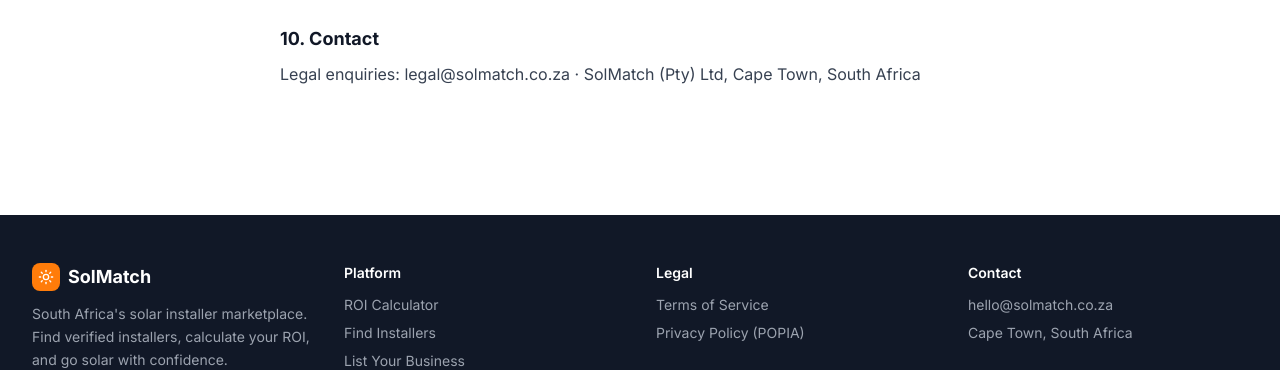
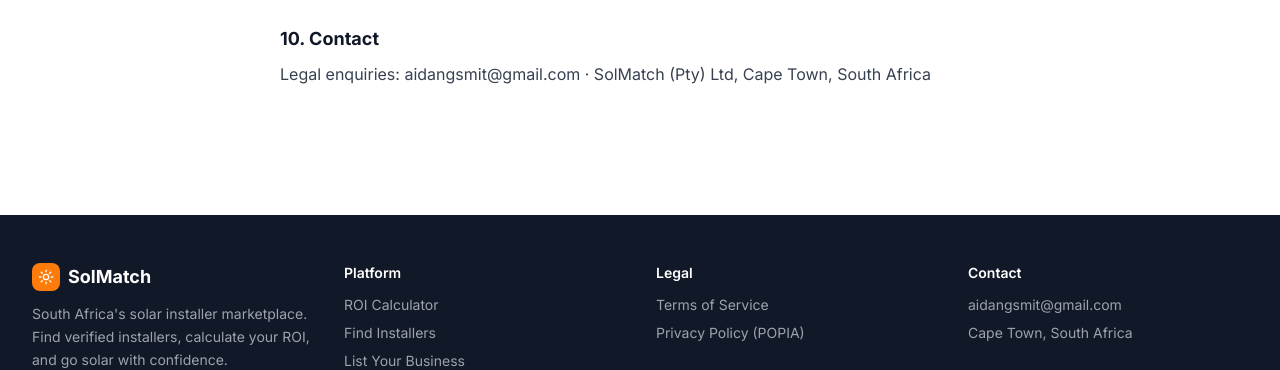
Before and after one commit to Aidangsm/SolMatch, a React (Vite) app in the folder frontend/: page /terms in a window 1280 px wide. Shown: the part 1634-2004 px from the top of the page. Built offline with nearby package versions, Linux system fonts and the light colour scheme; the HTML template or start-up script is replaced by a standard one.

Commit message:
Update contact emails to aidangsmit@gmail.com

```diff
--- a/frontend/src/components/Footer.tsx
+++ b/frontend/src/components/Footer.tsx
@@ -36,7 +36,7 @@
           <div>
             <h4 className="text-white font-semibold mb-3 text-sm">Contact</h4>
             <ul className="space-y-2 text-sm">
-              <li>hello@solmatch.co.za</li>
+              <li><a href="mailto:aidangsmit@gmail.com" className="hover:text-white transition-colors">aidangsmit@gmail.com</a></li>
               <li>Cape Town, South Africa</li>
             </ul>
           </div>
--- a/frontend/src/pages/Privacy.tsx
+++ b/frontend/src/pages/Privacy.tsx
@@ -11,7 +11,7 @@
       <div className="space-y-6 text-gray-700 leading-relaxed">
         <section>
           <h2 className="text-lg font-bold text-gray-900 mb-2">1. Responsible Party</h2>
-          <p>SolMatch (Pty) Ltd ("SolMatch") is the responsible party under POPIA for personal information collected through the SolMatch Platform. Contact our Information Officer at: privacy@solmatch.co.za</p>
+          <p>SolMatch (Pty) Ltd ("SolMatch") is the responsible party under POPIA for personal information collected through the SolMatch Platform. Contact our Information Officer at: aidangsmit@gmail.com</p>
         </section>
 
         <section>
@@ -78,7 +78,7 @@
 
         <section>
           <h2 className="text-lg font-bold text-gray-900 mb-2">10. Contact the Information Officer</h2>
-          <p>For any privacy-related requests or complaints: <strong>privacy@solmatch.co.za</strong><br />
+          <p>For any privacy-related requests or complaints: <strong>aidangsmit@gmail.com</strong><br />
           SolMatch (Pty) Ltd, Cape Town, Western Cape, South Africa</p>
           <p className="mt-2 text-sm">Information Regulator of South Africa: <strong>inforeg.org.za</strong> · complaints.IR@justice.gov.za</p>
         </section>
--- a/frontend/src/pages/Terms.tsx
+++ b/frontend/src/pages/Terms.tsx
@@ -55,7 +55,7 @@
 
         <section>
           <h2 className="text-lg font-bold text-gray-900 mb-2">10. Contact</h2>
-          <p>Legal enquiries: legal@solmatch.co.za · SolMatch (Pty) Ltd, Cape Town, South Africa</p>
+          <p>Legal enquiries: aidangsmit@gmail.com · SolMatch (Pty) Ltd, Cape Town, South Africa</p>
         </section>
       </div>
     </div>
```
